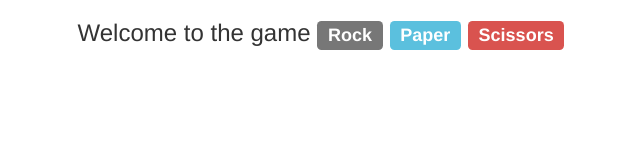
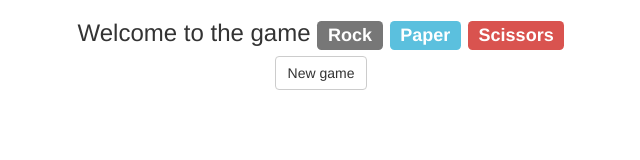
Before and after one commit to Rafal-Kowalczyk/game_r-p-s, a website: page index.html in a window 1280 px wide. Shown: the full height of the page, 319-959 px from the left. Drawn offline with nearby package versions, Linux system fonts and the light colour scheme.

Commit message:
Add button 'New game'

```diff
--- a/index.html
+++ b/index.html
@@ -16,6 +16,13 @@
         <span class="label label-danger">Scissors</span>
       </h3>
     </div>
+    <div id="js-newGameElement" class="container">
+      <div class="row text-center">
+        <button  id="js-newGameButton" class="btn btn-default">
+          New game
+        </button>
+      </div>
+    </div>
     <script type="text/javascript" src="js/scripts.js"></script>
   </body>
 </html>
```
